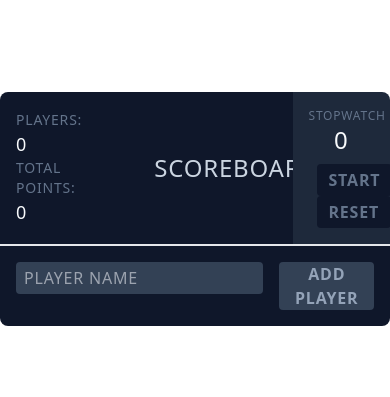
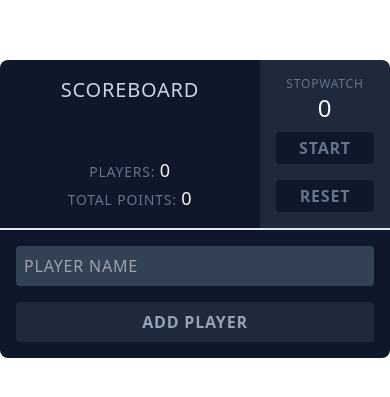
Before and after one commit to roquiles/scoreboard, a React (Vite) app: page / in a window 390 px wide. Shown: the part 213-610 px from the top of the page. Built offline with nearby package versions, Linux system fonts and the light colour scheme; a web font is replaced by a local one.

Commit message:
Add responsiveness

```diff
--- a/src/components/Header.jsx
+++ b/src/components/Header.jsx
@@ -10,8 +10,11 @@ const Header = () => {
     }, 0);
 
   return (
-    <div className="col-span-3 flex items-center rounded-tl-lg bg-slate-900 p-4">
-      <div className="pr-10">
+    <div className="col-span-2 flex flex-col rounded-tl-lg bg-slate-900 p-4 sm:col-span-3 sm:flex-row-reverse sm:items-center">
+      <h1 className="font-display grow px-8 text-center text-xl text-slate-300 sm:text-2xl">
+        Scoreboard
+      </h1>
+      <div className="text-center sm:pr-10 sm:text-start">
         <span className="block text-sm text-slate-500">
           Players:{" "}
           <span className="text-lg text-slate-50">{players.length}</span>
@@ -21,9 +24,6 @@ const Header = () => {
           <span className="text-lg text-slate-50">{totalPoints}</span>
         </span>
       </div>
-      <h1 className="font-display grow px-8 text-center text-2xl text-slate-300">
-        Scoreboard
-      </h1>
     </div>
   );
 };
--- a/src/components/Player.jsx
+++ b/src/components/Player.jsx
@@ -19,29 +19,29 @@ const Player = ({ name, score }) => {
     <div
       className={`${
         isDeleting ? "animate-delete" : "animate-insert"
-      } col-span-4 grid grid-cols-4 border-t-2`}
+      } col-span-4 grid grid-cols-3 border-t-2 sm:grid-cols-4`}
     >
-      <span className="col-span-3 bg-slate-800 py-5 pl-8 text-xl font-semibold text-slate-50">
+      <span className="col-span-2 overflow-hidden text-ellipsis whitespace-nowrap bg-slate-800 px-3 py-3 font-semibold text-slate-50 sm:col-span-3 sm:px-8 sm:py-5 sm:text-xl">
         <button
           title="Delete player"
-          className="mr-4 rounded-full border-2 px-2 text-lg transition hover:border-red-500 hover:text-red-500"
+          className="mr-2 rounded-full border-2 px-2 transition hover:border-red-500 hover:text-red-500 sm:mr-4 sm:text-lg"
           onClick={() => setIsDeleting(true)}
         >
           X
         </button>
-        {name}
+        <span>{name}</span>
       </span>
       <div className="flex items-center justify-center bg-slate-800 text-slate-50">
         <button
-          className="h-full bg-red-500 px-6 py-5 text-lg font-bold transition hover:opacity-90"
+          className="h-full bg-red-500 px-3 text-lg font-bold transition hover:opacity-90 sm:px-6 sm:py-5"
           onClick={(e) => updateScore(e, name)}
           name="decrease"
         >
           -
         </button>
-        <span className="grow text-center text-2xl">{score}</span>
+        <span className="grow text-center text-lg sm:text-2xl">{score}</span>
         <button
-          className="h-full bg-green-500 px-5 text-lg font-bold transition hover:opacity-90"
+          className="h-full bg-green-500 px-2 text-lg font-bold transition hover:opacity-90 sm:px-5"
           onClick={(e) => {
             updateScore(e, name);
           }}
--- a/src/components/PlayerInput.jsx
+++ b/src/components/PlayerInput.jsx
@@ -11,19 +11,19 @@ const PlayerInput = () => {
   }, [newPlayer, addPlayers]);
 
   return (
-    <div className="col-span-4 flex gap-4 rounded-b-lg border-t-2 bg-slate-900 p-4">
+    <div className="col-span-4 gap-4 rounded-b-lg border-t-2 bg-slate-900 p-4 sm:flex">
       <input
         type="text"
         name="player"
         id="player"
         placeholder="PLAYER NAME"
-        className="h-8 grow rounded bg-slate-700 px-2 text-slate-50"
+        className="h-10 w-full grow rounded bg-slate-700 px-2 text-slate-50 sm:h-8 sm:w-auto"
         onChange={(e) => setNewPlayer({ ...newPlayer, name: e.target.value })}
         value={newPlayer.name}
       />
       <button
         type="submit"
-        className="rounded bg-slate-700 px-4 font-bold uppercase text-slate-400  ring-slate-600 transition hover:ring-2"
+        className="mt-4 h-10 w-full rounded bg-slate-800 px-4 font-bold uppercase  text-slate-400 ring-slate-600 transition hover:ring-2 sm:mt-auto sm:h-8 sm:w-auto"
         disabled={newPlayer.name.length <= 0}
         onClick={addNewPlayer}
       >
--- a/src/components/Scoreboard.jsx
+++ b/src/components/Scoreboard.jsx
@@ -11,7 +11,7 @@ const Scoreboard = () => {
     useContext(ScoreboardContext);
 
   return (
-    <div className="m-auto grid w-fit grid-cols-4 uppercase tracking-wider">
+    <div className="m-auto grid w-fit grid-cols-3 uppercase tracking-wider sm:grid-cols-4">
       <Header />
       <StopWatch />
 
--- a/src/components/StopWatch.jsx
+++ b/src/components/StopWatch.jsx
@@ -8,8 +8,10 @@ const StopWatch = () => {
     <div className="col-span-1 rounded-tr-lg bg-slate-800 p-4 text-center">
       <span className="block text-xs text-slate-500">Stopwatch</span>
       <span className="mb-2 block text-2xl text-slate-50">{timer}</span>
-      <WatchButton title="Start" onClick={startTimer} />
-      <WatchButton title="Reset" onClick={resetTimer} />
+      <div className="flex flex-col gap-4 sm:flex-row sm:gap-0">
+        <WatchButton title="Start" onClick={startTimer} />
+        <WatchButton title="Reset" onClick={resetTimer} />
+      </div>
     </div>
   );
 };
--- a/src/components/WatchButton.jsx
+++ b/src/components/WatchButton.jsx
@@ -5,7 +5,7 @@ const WatchButton = ({ title, onClick }) => {
     <button
       type="button"
       onClick={onClick}
-      className="mx-2 rounded bg-slate-900 px-3 py-1 font-semibold uppercase text-slate-500 ring-slate-600 transition hover:ring-2"
+      className="w-full rounded bg-slate-900 px-3 py-1 font-semibold uppercase text-slate-500 ring-slate-600 transition hover:ring-2 sm:mx-2 sm:w-auto"
     >
       {title}
     </button>
```
